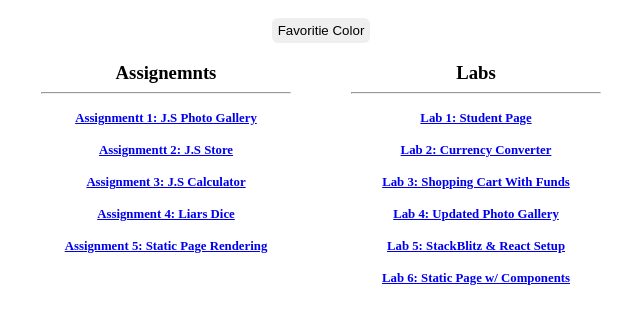
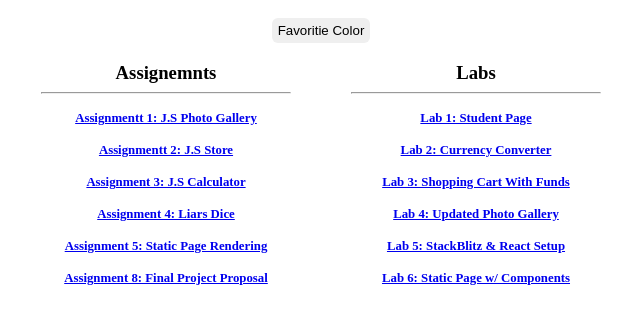
Before and after one commit to uscwebdev/itp301-submissions-BraydenBella, a plain HTML site: page Student page /Index.html in a window 1280 px wide. Shown: the part 109-432 px from the top of the page, without its empty margins (319-959 px from the left). Drawn offline with Linux system fonts and the light colour scheme.

Commit message:
updated student page

```diff
--- a/Student page /Index.html
+++ b/Student page /Index.html
@@ -69,7 +69,7 @@
             <h4><a href="./Assignments/A3/calculator.html"> Assignment 3: J.S Calculator</a></h4>
             <h4><a href="./Assignments/A4/index.html"> Assignment 4: Liars Dice</a></h4>
             <h4><a href="https://stackblitz.com/edit/react-66kvok?file=src%2Findex.js"> Assignment 5: Static Page Rendering</a></h4>
-
+            <h4><a href="./Assignments/A8/index.html"> Assignment 8: Final Project Proposal</a></h4>
         </div>
         <div class="Labs">
             <h3> Labs </h3>
```
